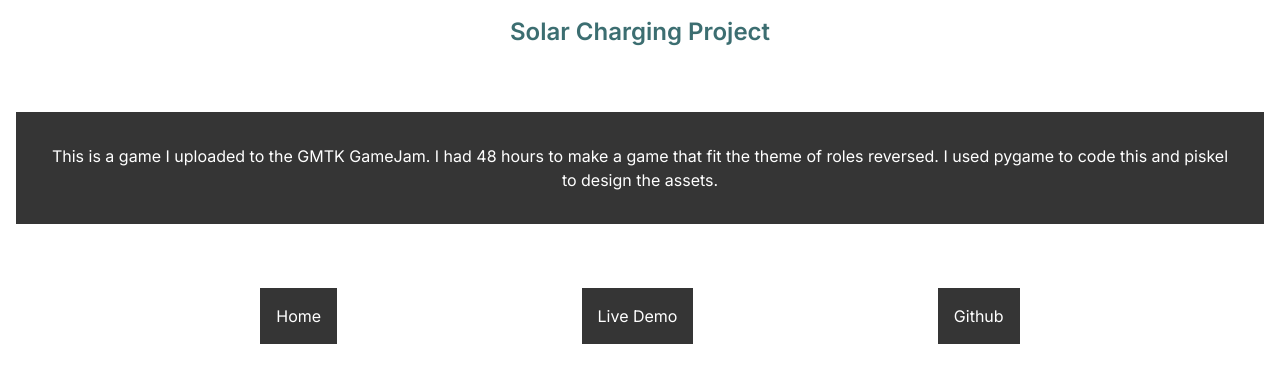
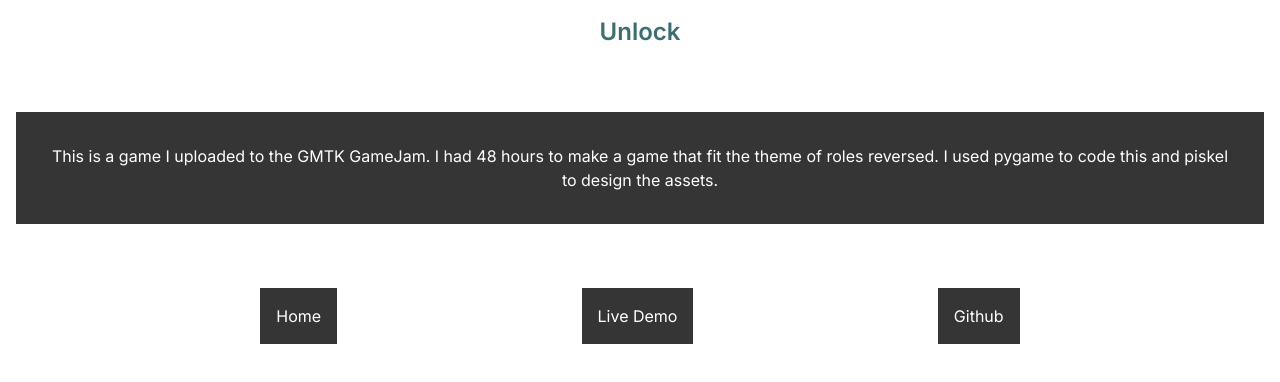
Before and after one commit to burgerking59/Portfolio, a Next.js app: page /unlock in a window 1280 px wide. Shown: the top 382 px of the page. Built offline with nearby package versions, Linux system fonts and the light colour scheme.

Commit message:
Update page.js

```diff
--- a/src/app/unlock/page.js
+++ b/src/app/unlock/page.js
@@ -3,7 +3,7 @@ import Link from "next/link"
 export default function page() {
     return (
         <main className="flex min-h-screen flex-col items-center  p-4">
-            <h2 className="text-blue text-2xl font-semibold">Solar Charging Project</h2>
+            <h2 className="text-blue text-2xl font-semibold">Unlock</h2>
             <div className="bg-black p-8 text-white mt-16 text-center">
             This is a game I uploaded to the GMTK GameJam. I had 48 hours to make a game that fit the theme of roles reversed. I used pygame to code this and piskel to design the assets.
             </div>
```
